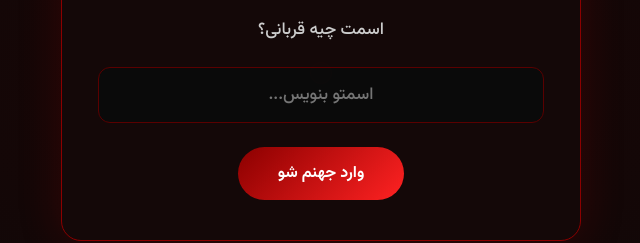
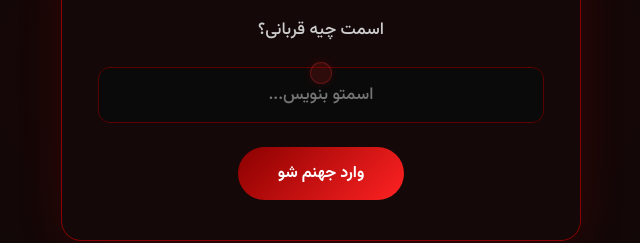
Before and after one commit to DeadFire12/Mammad, a plain HTML site: page index.html in a window 1280 px wide. Shown: the part 327-570 px from the top of the page, 319-959 px from the left. Drawn offline with Linux system fonts and the light colour scheme.

Commit message:
Update style.css

```diff
--- a/style.css
+++ b/style.css
@@ -468,7 +468,7 @@ body {
   height: 22px;
   background: rgba(255, 30, 30, 0.15);   /* کمی قرمز کم‌رنگ */
   border: 1px solid rgba(255, 50, 50, 0.25);
-  opacity: 0.03;                         /* قابل دیدن‌تر ولی هنوز مخفی */
+  opacity: 1;                         /* قابل دیدن‌تر ولی هنوز مخفی */
   cursor: pointer;
   z-index: 999;
   border-radius: 50%;
@@ -477,7 +477,7 @@ body {
 }
 
 .secret-btn:hover {
-  opacity: 0.5;
+  opacity: 1;
   transform: scale(1.3);
   box-shadow: 0 0 15px rgba(255, 50, 50, 0.4);
 }
```
